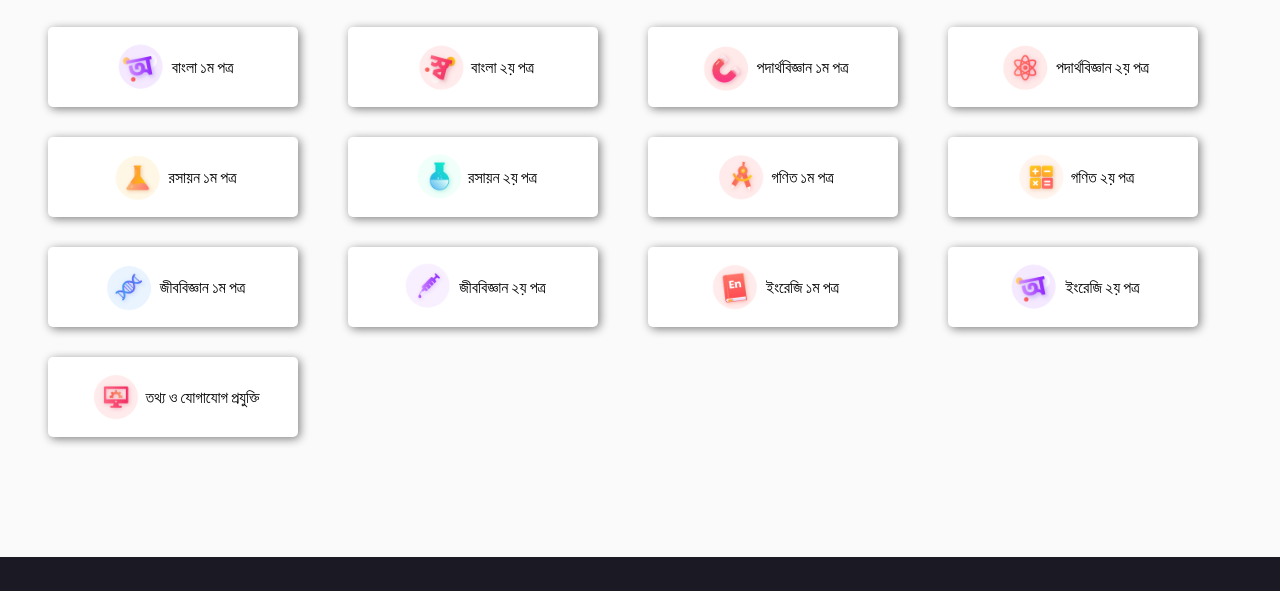
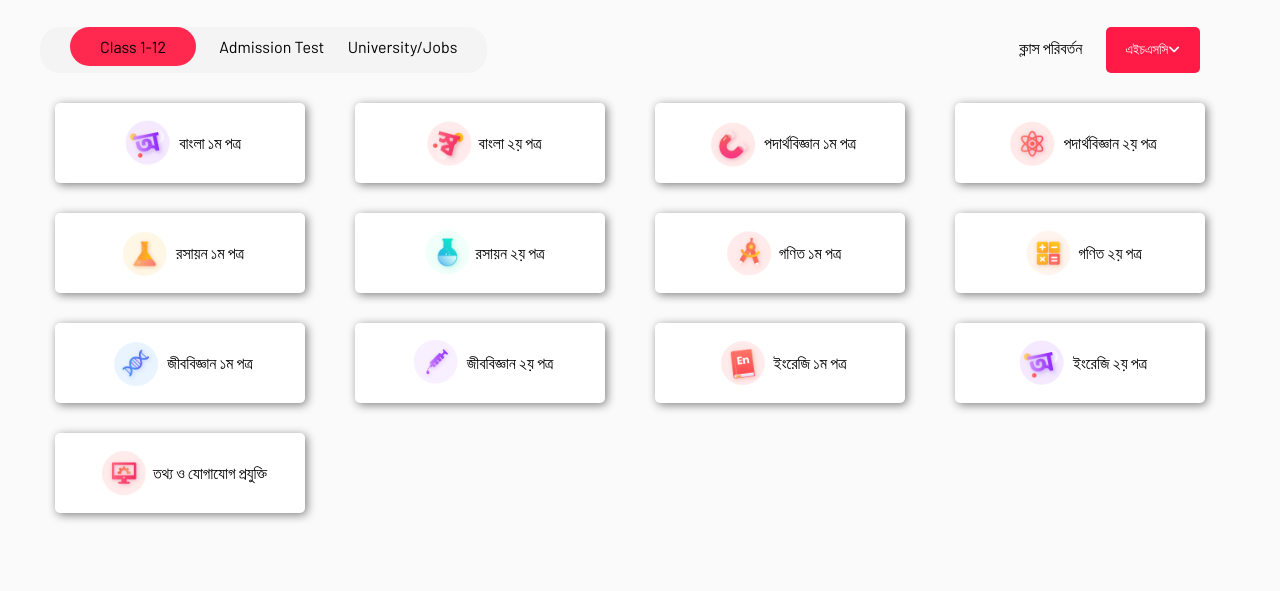
Before and after one commit to ragibBarket317/project-ten-minute, a plain HTML site: page index.html in a window 1280 px wide. Shown: the part 68-659 px from the top of the page. Drawn offline with Linux system fonts and the light colour scheme.

Commit message:
inner menu added

```diff
--- a/index.html
+++ b/index.html
@@ -32,6 +32,23 @@
         </div>
     </header>
     <!-- End header -->
+    <!-- inner-menu-start -->
+    <section class="inner">
+        <div class="container">
+            <div class="inner-menu">
+                <div class="inner-menu-bar">
+                    <a href="#">Class 1-12</a>
+                    <a href="#">Admission Test</a>
+                    <a href="#">University/Jobs</a>
+                </div>
+                <div>
+                    <span>ক্লাস পরিবর্তন</span>
+                    <button class="btn"><a href="#">এইচএসসি<i class="fas fa-angle-down"></i></a></button>
+                </div>
+            </div>
+        </div>
+    </section>
+    <!-- inner-menu-end -->
     <!-- subject-section-start -->
     <section class="science-sub">
         <div class="container">
--- a/styles/style.css
+++ b/styles/style.css
@@ -35,7 +35,7 @@ ul li{
     height: 42px;
 }
 .menu{
-       background-color: #cac9c9;
+       background-color: #EFEFEF;
        padding: 8px 12px;
        border-radius: 5px;
 }
@@ -46,7 +46,7 @@ ul li{
      margin: 0 10px;
 }
 .menu a:hover {
-    background-color: crimson;
+    background-color: #FF284F;
     color: #fff;
     padding: 2px 4px;
     border-radius: 5px;
@@ -75,11 +75,44 @@ ul li{
 .fav{
     margin: 0 5px;
 }
+/* inner-menu */
+.inner{
+    margin-top: 30px;
+}
+.inner-menu{
+    display: flex;
+    justify-content: space-between;
+}
+.inner-menu-bar{
+    background-color: #F4F4F4;
+    padding: 10px 20px;
+    border-radius: 20px;
+}
+.inner-menu-bar a{
+    color: #000;
+    margin: 0 10px;
+}
+.inner-menu-bar a:first-child{
+    background-color: #ff284f;
+    padding: 10px 30px;
+    border-radius: 20px;
+}
+.btn{
+    padding: 15px 20px;
+    margin-left: 20px;
+    margin-right: 40px;
+    background-color: #FF1B45;
+    border: 0;
+    border-radius: 5px;
+}
+.btn a{
+    color: #fff;
+}
 
 /* all subjects */
 .science-sub{
     margin-top: 30px;
-    margin-left: 15px;
+    margin-left: 30px;
     padding-bottom: 120px;
 }
 .subjects{
```
